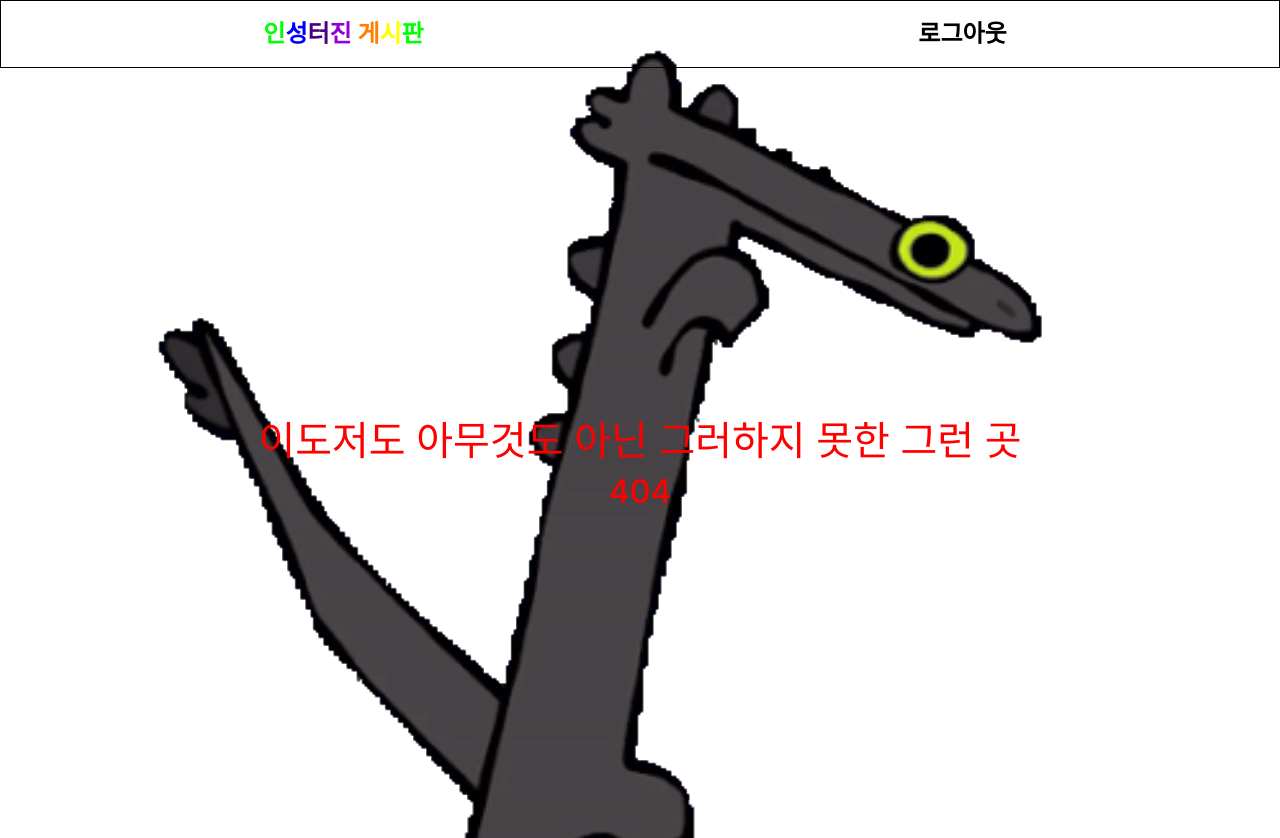
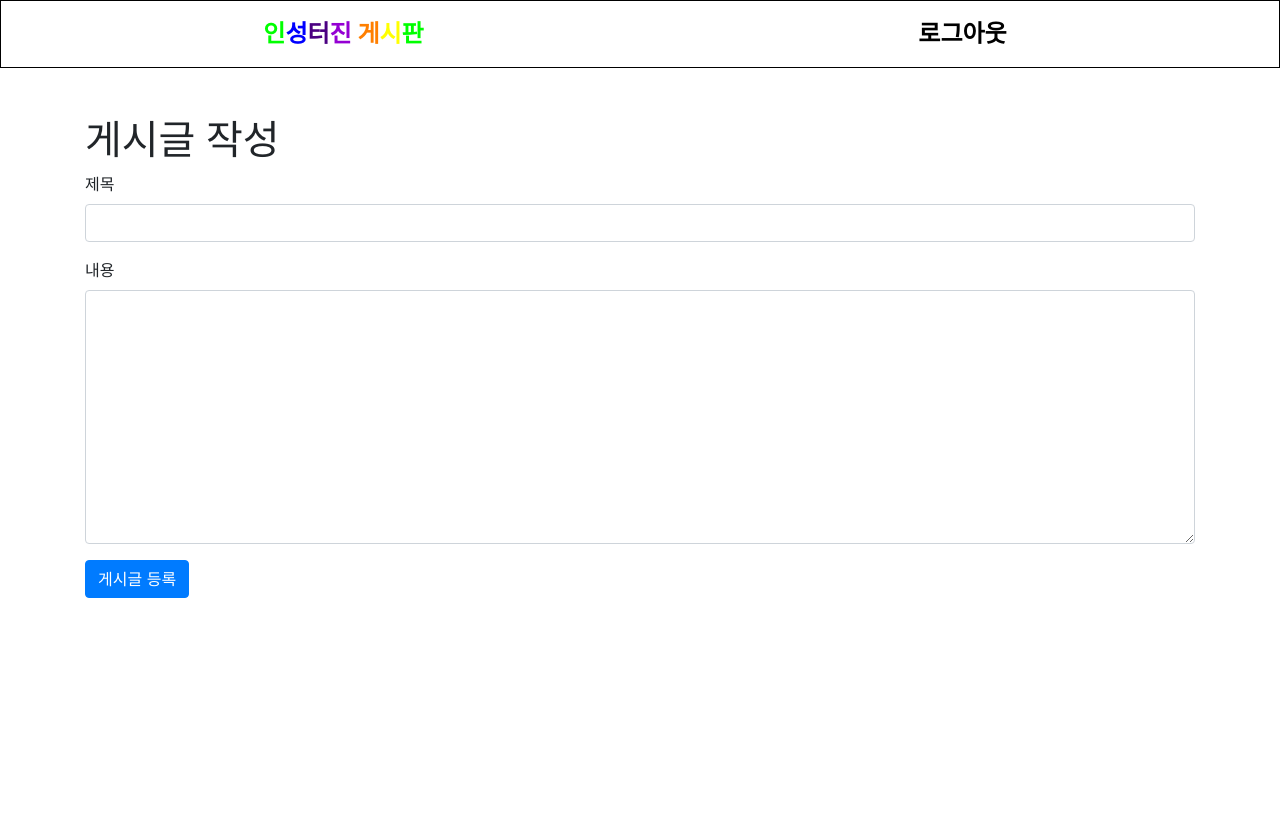
Before and after one commit to ParkMini/InSeongBoard, a PHP site: page /posting in a window 1280 px wide. Shown: the top 838 px of the page. After the commit the page ends 598 px from the top, so only its background shows below. Run offline with PHP 8.4, Linux system fonts and the light colour scheme; the visitor is signed in with stand-in values (Sample User, id 1); some libraries are stand-ins or nearby versions.

Commit message:
게시글 작성 로직 작성

```diff
--- a/index.php
+++ b/index.php
@@ -38,6 +38,9 @@ echo "<script>console.log('path[1] = " . $path[1] . "');</script>";
         case 'logout':
             $page = "./pages/" . $resource[1] . ".php";
             break;
+        case 'posting':
+            $page = "./pages/" . $resource[1] . ".php";
+            break;
         default:
             $page = "./pages/404.php";
             break;
--- /dev/null
+++ b/pages/posting.php
@@ -0,0 +1,44 @@
+<?php
+// 로그인 했는지 검증
+if (!isset($_SESSION["user_idx"])) {
+    echo "
+    <script>
+    alert('로그인 후 이용 가능합니다.');
+    location.href = './login';
+    </script>
+    ";
+}
+
+// 게시글 제출 처리
+if ($_SERVER['REQUEST_METHOD'] == 'POST') {
+    $title = $_POST['title'];
+    $content = $_POST['content'];
+    $user_idx = $_SESSION['user_idx']; // 로그인된 사용자 ID
+
+    // 게시글 데이터를 데이터베이스에 저장
+    $query = "INSERT INTO posts (user_idx, title, content) VALUES (?, ?, ?)";
+    $stmt = $pdo->prepare($query);
+
+    if ($stmt->execute([$user_idx, $title, $content])) {
+        echo "<script>alert('게시글이 성공적으로 등록되었습니다.');</script>";
+        header("Location: /"); // 게시글 목록 페이지로 리디렉션
+    } else {
+        echo "<script>alert('게시글 등록에 실패했습니다.');</script>";
+    }
+}
+?>
+
+<div class="container mt-5">
+    <h1>게시글 작성</h1>
+    <form action="posting" method="post">
+        <div class="form-group">
+            <label for="title">제목</label>
+            <input type="text" name="title" id="title" class="form-control" required>
+        </div>
+        <div class="form-group">
+            <label for="content">내용</label>
+            <textarea name="content" id="content" class="form-control" rows="10" required></textarea>
+        </div>
+        <button type="submit" class="btn btn-primary">게시글 등록</button>
+    </form>
+</div>
```
